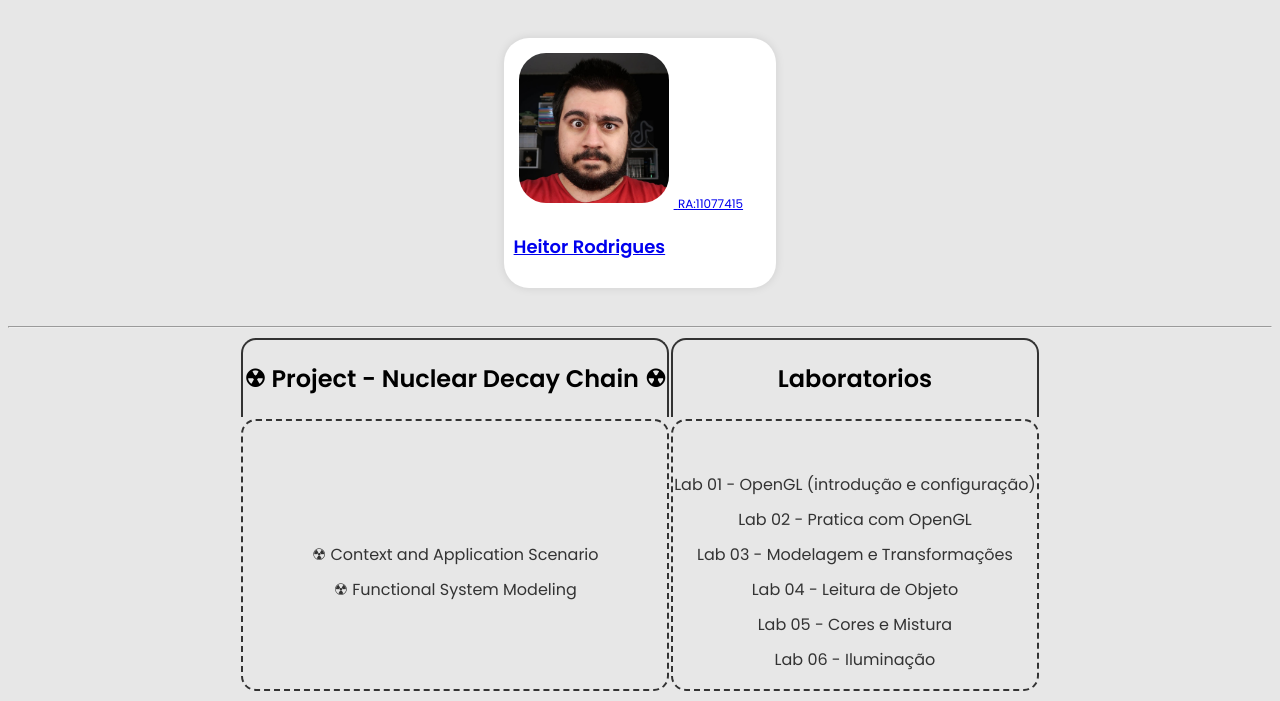
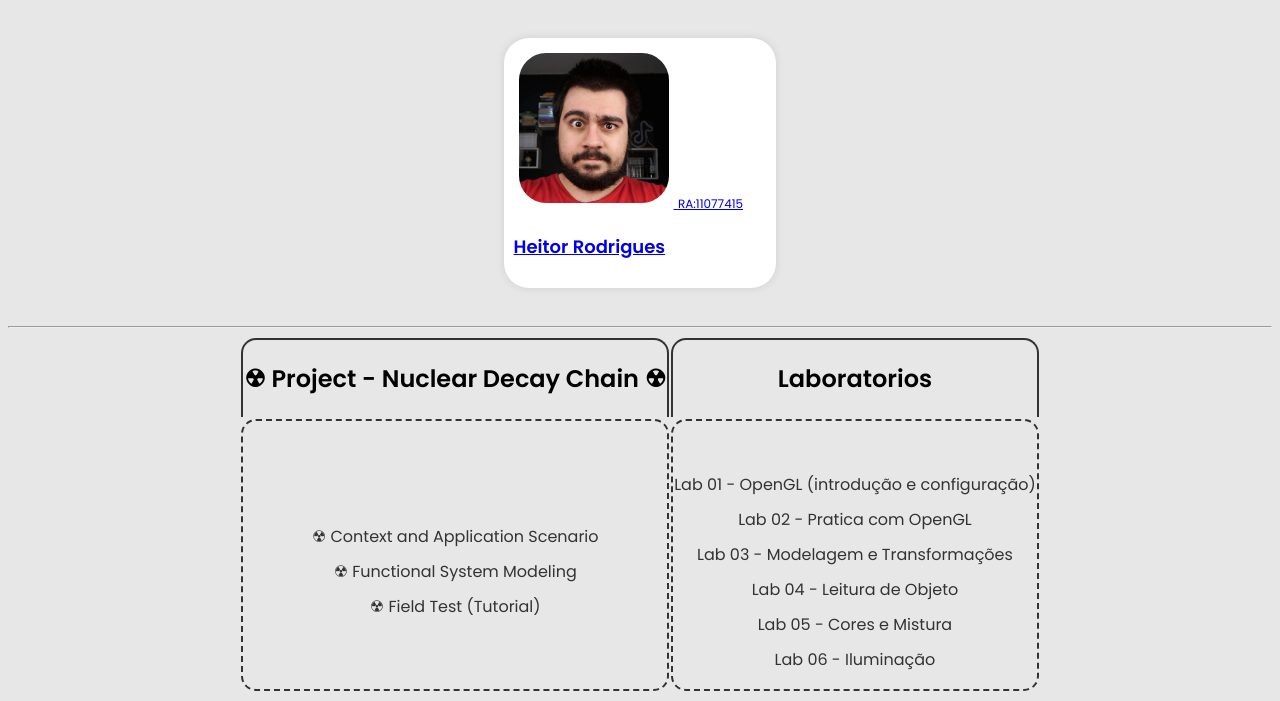
Before and after one commit to fpg-ufabc-2023/khaap.github.io, a plain HTML site: page index.html in a window 1280 px wide. Shown: the part 489-1190 px from the top of the page. Drawn offline with Linux system fonts and the light colour scheme.

Commit message:
teste de campo

```diff
--- a/index.html
+++ b/index.html
@@ -63,6 +63,7 @@
             <ul class="experiment-list">
               <li><a href="./experiments/FPG - Contexto e Cenário de Aplicação.pdf">&#x2622; Context and Application Scenario</a></li>
               <li><a href="./experiments/functional_modeling.html">&#x2622; Functional System Modeling</a></li>
+              <li><a href="./experiments/FPG - Teste de Campo.pdf">&#x2622; Field Test (Tutorial)</a></li>
             </ul>
           </div>
         </td>
```
Also changed, not shown: 1 other file.
